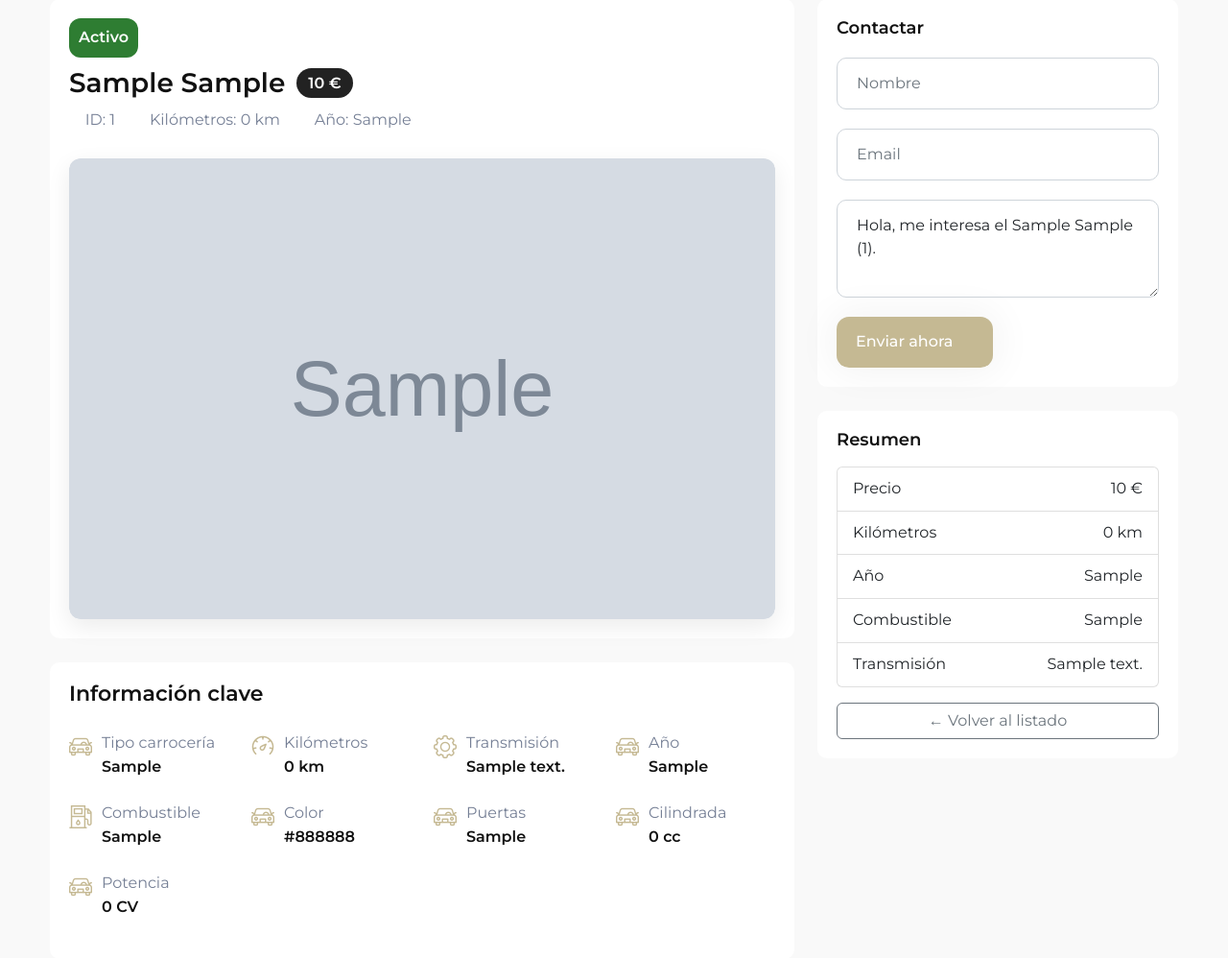
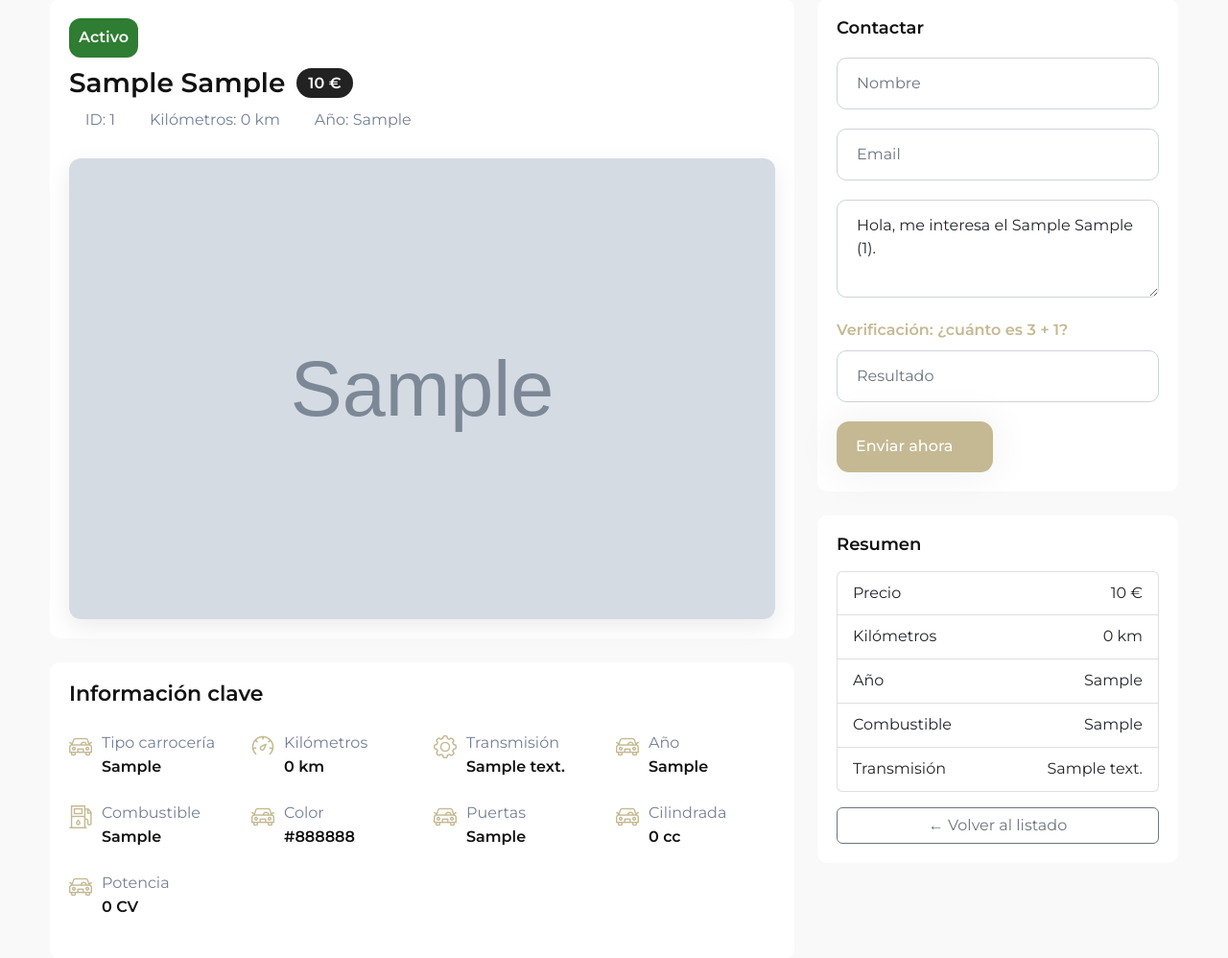
Before and after one commit to schsoluciones/GEFautomocion, a PHP site: page /vehiculoDetalle?identificacion=1 in a window 1280 px wide. Shown: the part 636-1634 px from the top of the page at 96% size. Run offline with PHP 8.4, Linux system fonts and the light colour scheme; tables that the repository leaves empty or names only in its code hold one stand-in row (values such as "Sample post"); grey boxes marked "Sample" are stand-in pictures; some web fonts are replaced.

Commit message:
Actualizar vehiculoDetalle.php para enviar mail

```diff
--- a/vehiculoDetalle.php
+++ b/vehiculoDetalle.php
@@ -427,18 +427,68 @@ if ($ident !== '') {
                             <div class="car-single-widget">
                                 <h5 class="mb-3">Contactar</h5>
                                 <div class="car-single-form">
-                                    <form action="contacto.html" method="get">
+                                    <form action="assets/php/contact.php"
+      method="post"
+      id="vehicle-contact-form">
+
+    <!-- Honeypot -->
+    <div style="display:none;">
+        <input type="text" name="website" autocomplete="off">
+    </div>
+
+    <!-- Timestamp -->
+    <input type="hidden" name="form_time" id="v_form_time">
+
+    <!-- Verificación matemática -->
+    <input type="hidden" name="math_a" id="v_math_a">
+    <input type="hidden" name="math_b" id="v_math_b">
+
+    <!-- Identificación del vehículo -->
+    <input type="hidden"
+           name="subject"
+           value="Consulta vehículo <?php echo h($vehiculo['identificacion']); ?>">
+
     <div class="form-group">
-                                            <input type="text" class="form-control" placeholder="Nombre">
+        <input type="text"
+               class="form-control"
+               name="name"
+               placeholder="Nombre"
+               required>
     </div>
+
     <div class="form-group">
-                                            <input type="email" class="form-control" placeholder="Email">
+        <input type="email"
+               class="form-control"
+               name="email"
+               placeholder="Email"
+               required>
     </div>
+
     <div class="form-group">
-                                            <textarea class="form-control" rows="3" placeholder="Mensaje">Hola, me interesa el <?php echo h(($vehiculo['marca'] ?? '').' '.($vehiculo['modelo'] ?? '')); ?> (<?php echo h($vehiculo['identificacion']); ?>).</textarea>
+        <textarea class="form-control"
+                  name="message"
+                  rows="3"
+                  required>Hola, me interesa el <?php
+echo h(($vehiculo['marca'] ?? '').' '.($vehiculo['modelo'] ?? ''));
+?> (<?php echo h($vehiculo['identificacion']); ?>).</textarea>
     </div>
+
+    <!-- Verificación visible -->
     <div class="form-group">
-                                            <button type="submit" class="theme-btn">Enviar ahora <i class="fas fa-arrow-right-long"></i></button>
+        <label id="v-math-label"
+               style="font-weight:600;color:#c5b993;display:block;margin-bottom:6px;">
+        </label>
+        <input type="number"
+               class="form-control"
+               name="math_result"
+               placeholder="Resultado"
+               required>
+    </div>
+
+    <div class="form-group">
+        <button type="submit" class="theme-btn">
+            Enviar ahora <i class="fas fa-arrow-right-long"></i>
+        </button>
     </div>
 </form>
                                 </div>
@@ -665,5 +715,49 @@ if ($ident !== '') {
             }
         });
     </script>
+<script>
+document.addEventListener('DOMContentLoaded', function () {
+
+    const form = document.getElementById('vehicle-contact-form');
+    if (!form) return;
+
+    // Timestamp
+    document.getElementById('v_form_time').value = Date.now();
+
+    // Generar verificación matemática
+    const a = Math.floor(Math.random() * 5) + 1;
+    const b = Math.floor(Math.random() * 5) + 1;
+
+    document.getElementById('v_math_a').value = a;
+    document.getElementById('v_math_b').value = b;
+
+    document.getElementById('v-math-label').textContent =
+        `Verificación: ¿cuánto es ${a} + ${b}?`;
+
+    form.addEventListener('submit', function (e) {
+        e.preventDefault();
+
+        const formData = new FormData(form);
+
+        fetch(form.action, {
+            method: 'POST',
+            body: formData
+        })
+        .then(r => r.json())
+        .then(data => {
+            if (!data.success) {
+                alert(data.message);
+                return;
+            }
+
+            alert('Mensaje enviado correctamente');
+            form.reset();
+        })
+        .catch(() => {
+            alert('Error al enviar el mensaje');
+        });
+    });
+});
+</script>
 </body>
 </html>
```
Lines whose indentation alone changed are shown as unchanged.
